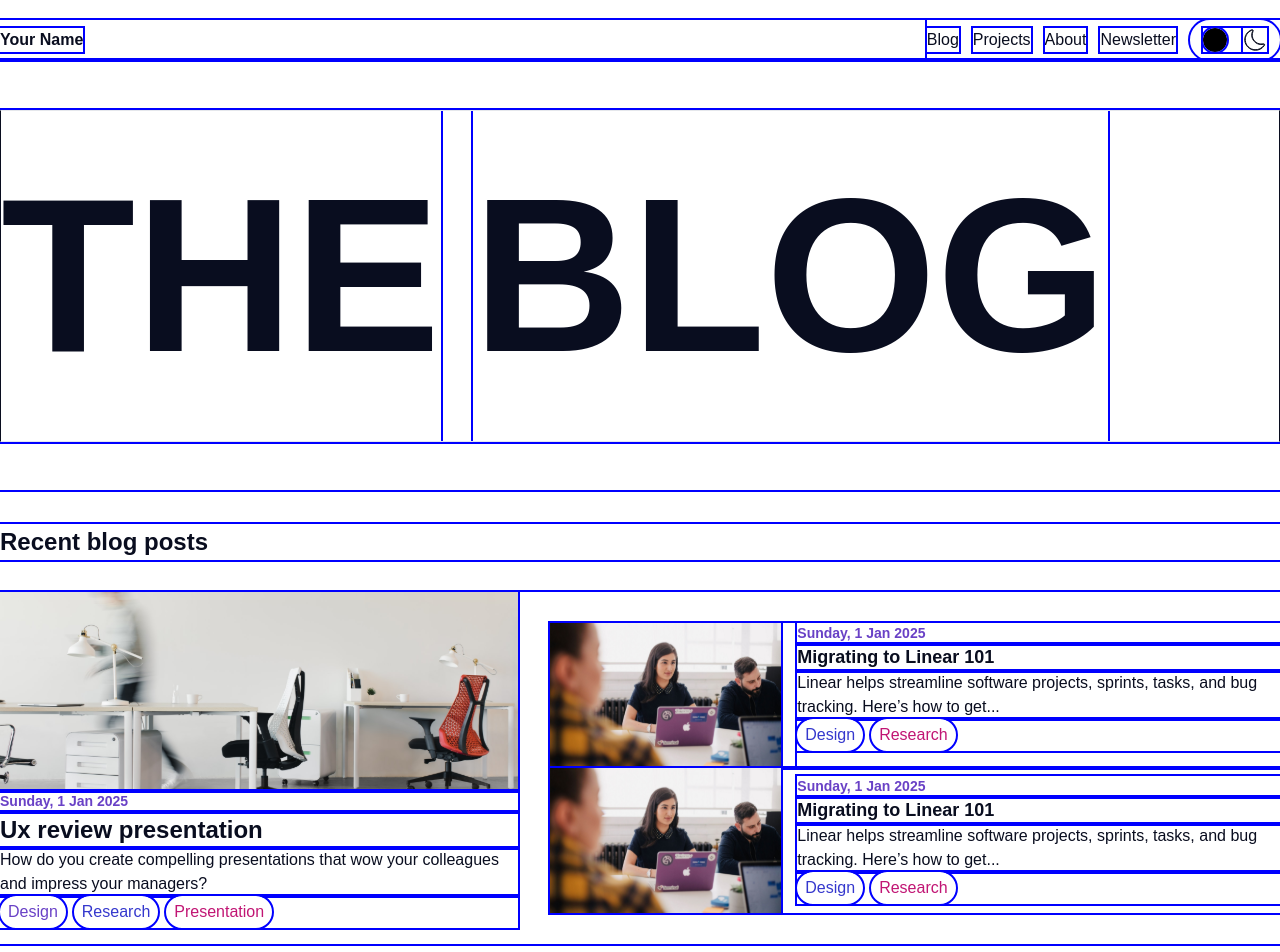
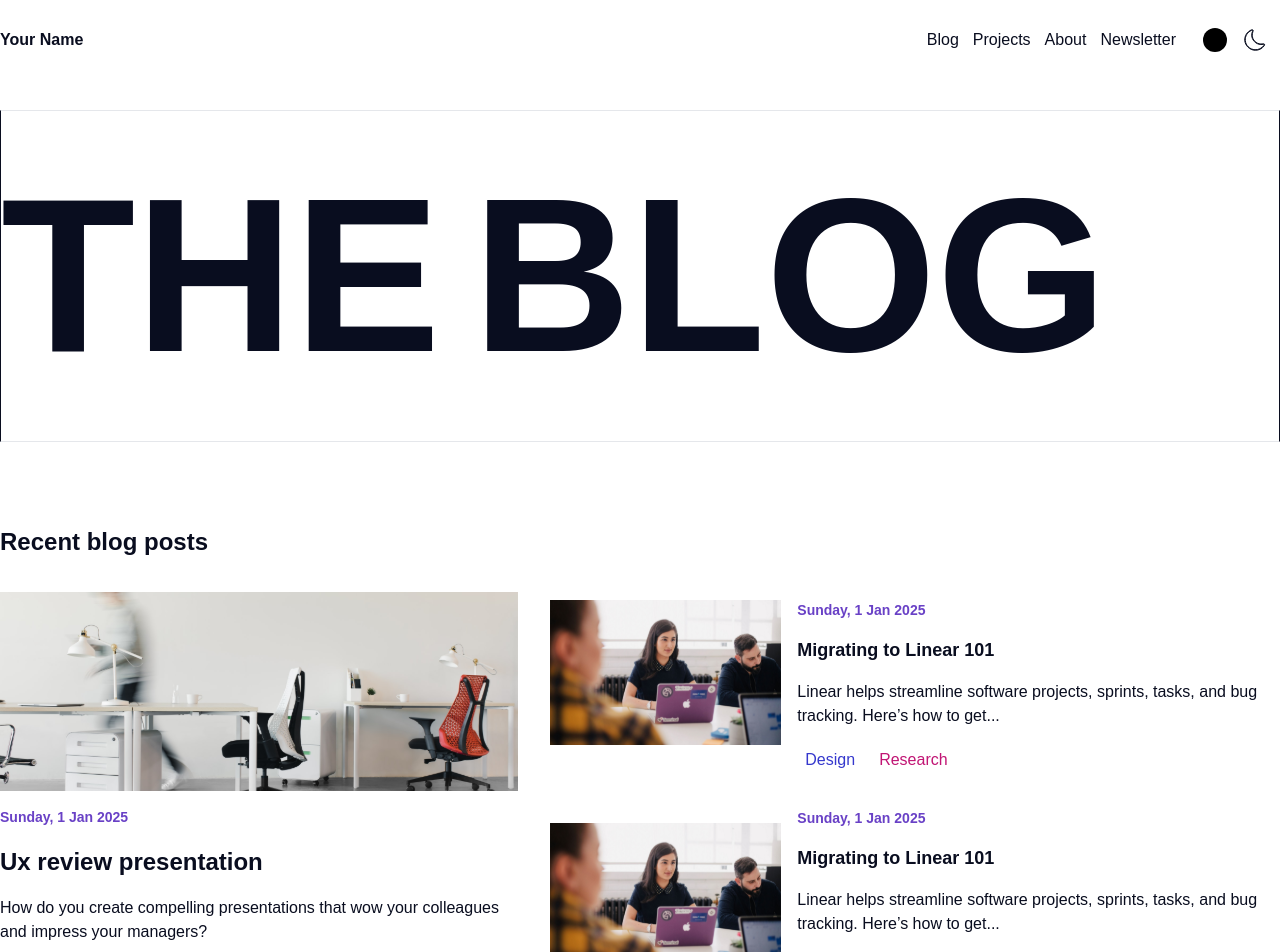
Before and after one commit to 120lennox/blog-frontend, a Next.js app in the folder blog/: page / in a window 1280 px wide. Shown: the top 952 px of the page. Built offline with nearby package versions, Linux system fonts and the light colour scheme.

Commit message:
new day new commits

```diff
--- a/blog/app/components/recentPosts.tsx
+++ b/blog/app/components/recentPosts.tsx
@@ -6,7 +6,7 @@ export default function RecentPost(){
         <div>
             <div className="text-[24px] font-semibold my-[32px]">Recent blog posts</div>
             <div className="flex flex-row gap-8 items-center">
-                <div className="min-h-[432] flex flex-col mb-4">
+                <div className="min-h-[432] flex flex-col space-y-4">
                     <div>
                         <Image
                             src="/Image_svg.svg"
@@ -24,7 +24,7 @@ export default function RecentPost(){
                         <div className="bg-white text-[#C11574] rounded-full px-2 py-1 font-medium ">Presentation</div>
                     </div>
                 </div>
-                <div className="min-h-[432] flex flex-col items-center">
+                <div className="min-h-[432] flex flex-col space-y-8 items-center">
                     <div className="flex flex-row space-x-4">
                         <div className="">
                             <Image
@@ -34,7 +34,7 @@ export default function RecentPost(){
                                 height={432}
                             />
                         </div>
-                        <div className="flex flex-col">
+                        <div className="flex flex-col space-y-4">
                             <div className="text-[#6941C6] font-semibold text-[14px]">Sunday, 1 Jan 2025</div>
                             <div className="font-semibold text-[18px]">Migrating to Linear 101</div>
                             <div className="font-medium text-[16]">Linear helps streamline software projects, sprints, tasks, and bug tracking. Here’s how to get...</div>
@@ -45,7 +45,7 @@ export default function RecentPost(){
                         </div>
                     </div>
                     <div className="flex flex-row space-x-4 items-center">
-                        <div>
+                        <div className="">
                             <Image
                                 src="/card_svg.svg"
                                 alt="test 2"
@@ -53,7 +53,7 @@ export default function RecentPost(){
                                 height={200}
                             />
                         </div>
-                        <div className="flex flex-col">
+                        <div className="flex flex-col space-y-4">
                             <div className="text-[#6941C6] font-semibold text-[14px]">Sunday, 1 Jan 2025</div>
                             <div className="font-semibold text-[18px]">Migrating to Linear 101</div>
                             <div className="font-medium text-[16]">Linear helps streamline software projects, sprints, tasks, and bug tracking. Here’s how to get...</div>
--- a/blog/app/globals.css
+++ b/blog/app/globals.css
@@ -22,6 +22,6 @@ body {
   font-family: Arial, Helvetica, sans-serif;
 }
 
-*{
+/* *{
   outline: 2px solid blue;
-}
+} */
```
